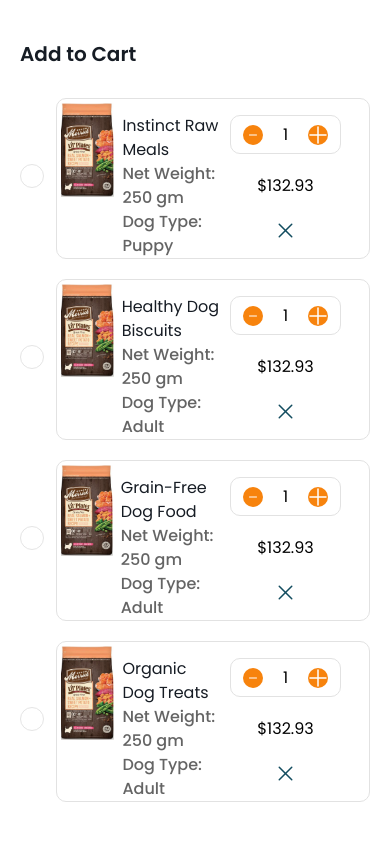
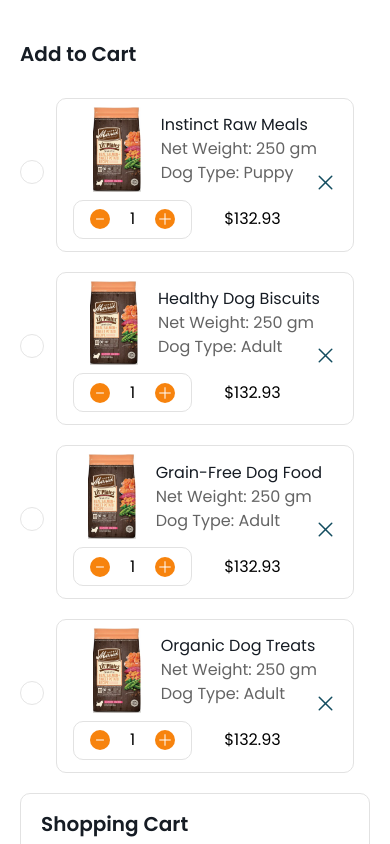
Before and after one commit to Farok-Hossain/pet-fresh-kitchen, a React (Vite) app: page /addcart in a window 390 px wide. Shown: the top 844 px of the page. Built offline with nearby package versions, Linux system fonts and the light colour scheme.

Commit message:
addCart page mobile responsive

```diff
--- a/src/assets/Icons/PlusIcon.jsx
+++ b/src/assets/Icons/PlusIcon.jsx
@@ -2,7 +2,7 @@
 
 const PlusIcon = () => {
     return (
-        <div className="w-[18px] h-[18px]">
+        <div className="xl:w-[18px] w-3 h-3 xl:h-[18px]">
             <svg xmlns="http://www.w3.org/2000/svg"viewBox="0 0 18 18" fill="none">
   <path d="M9 1V17M17 9H1" stroke="white" strokeWidth="1.5" strokeLinecap="round" strokeLinejoin="round"/>
 </svg>
--- a/src/components/AddCart/AddCart.jsx
+++ b/src/components/AddCart/AddCart.jsx
@@ -46,7 +46,7 @@ const AddCart = () => {
         </h3>
       </div>
 
-      <div className="flex xl:flex-row flex-col gap-[60px] mt-[30px] ">
+      <div className="flex xl:flex-row flex-col xl:gap-[60px] gap-5 mt-[30px] ">
         <div>
           {products.map((item, index) => (
             <div
@@ -59,26 +59,26 @@ const AddCart = () => {
                 <Checkbox className="rounded-full xl:h-[54px] h-6 w-6 xl:w-[54px]" />
               </div>
 
-              <div className="flex items-center xl:gap-10 border-[1px] xl:w-[782px] border-[#E2E2E2] rounded-[10px]">
-                <div className="flex xl:gap-10">
-                <div className="xl:py-[10px] px-1 xl:pl-10 py-1">
+              <div className="flex xl:flex-row flex-col items-center xl:gap-10 border-[1px] xl:w-[782px] border-[#E2E2E2] rounded-[10px]">
+                <div className="flex xl:gap-6 gap-4">
+                  <div className="xl:py-[10px] w-12 xl:w-24 flex justify-center items-center  xl:pl-6 py-2">
                     <img src={rawMeals} alt="" />
                   </div>
-                <div className="pt-[15px] pr-2 pl-1">
+                  <div className="xl:pt-[15px] flex flex-col justify-center  pl-1">
                     <h3 className="text-textGray xl:text-[32px] xl:font-medium">
                       {item.title}
                     </h3>
-                  <h5 className="xl:text-xl font-medium text-[#212121B2]">
+                    <h5 className="xl:text-xl xl:font-medium text-[#212121B2]">
                       Net Weight: {item.netWeight}
                     </h5>
-                  <h5 className="xl:text-xl xl:mb-5 font-medium text-[#212121B2]">
+                    <h5 className="xl:text-xl xl:mb-5 xl:font-medium text-[#212121B2]">
                       Dog Type: {item.dogType}
                     </h5>
                   </div>
                 </div>
 
-                <div className="flex xl:flex-row flex-col gap-5 items-center pr-7">
-                  <div className="border-[1px] rounded-[10px] border-[#E2E2E2] flex px-3 py-[6.5px]">
+                <div className="flex xl:flex-row xl:gap-5 gap-8 items-center pl-4 xl:pl-0 pr-4 xl:pr-7 mb-3 xl:mb-0">
+                  <div className="border-[1px] rounded-[10px] border-[#E2E2E2] flex xl:px-3 px-4 py-[6.5px]">
                     <button
                       className=""
                       onClick={() => {
@@ -106,7 +106,7 @@ const AddCart = () => {
                   <div>
                     <h4>${item.price}</h4>
                   </div>
-                  <div className="h-6 w-6">
+                  <div className="h-6 w-6 xl:mt-0 mt-[-75px]">
                     <CrossIcon />
                   </div>
                 </div>
@@ -123,7 +123,9 @@ const AddCart = () => {
             Discount code
           </h5>
           <div className="border-[0.5px] mt-[5px] text-[#9F9F9F] rounded-[7px]">
-            <h5 className="text-[14px] leading-6 text-[#979797] xl:p-4 p-2">code</h5>
+            <h5 className="text-[14px] leading-6 text-[#979797] xl:p-4 p-2">
+              code
+            </h5>
           </div>
 
           <div className="flex justify-between xl:mt-10 mt-4 xl:mb-10 mb-2">
```
Lines whose indentation alone changed are shown as unchanged.
